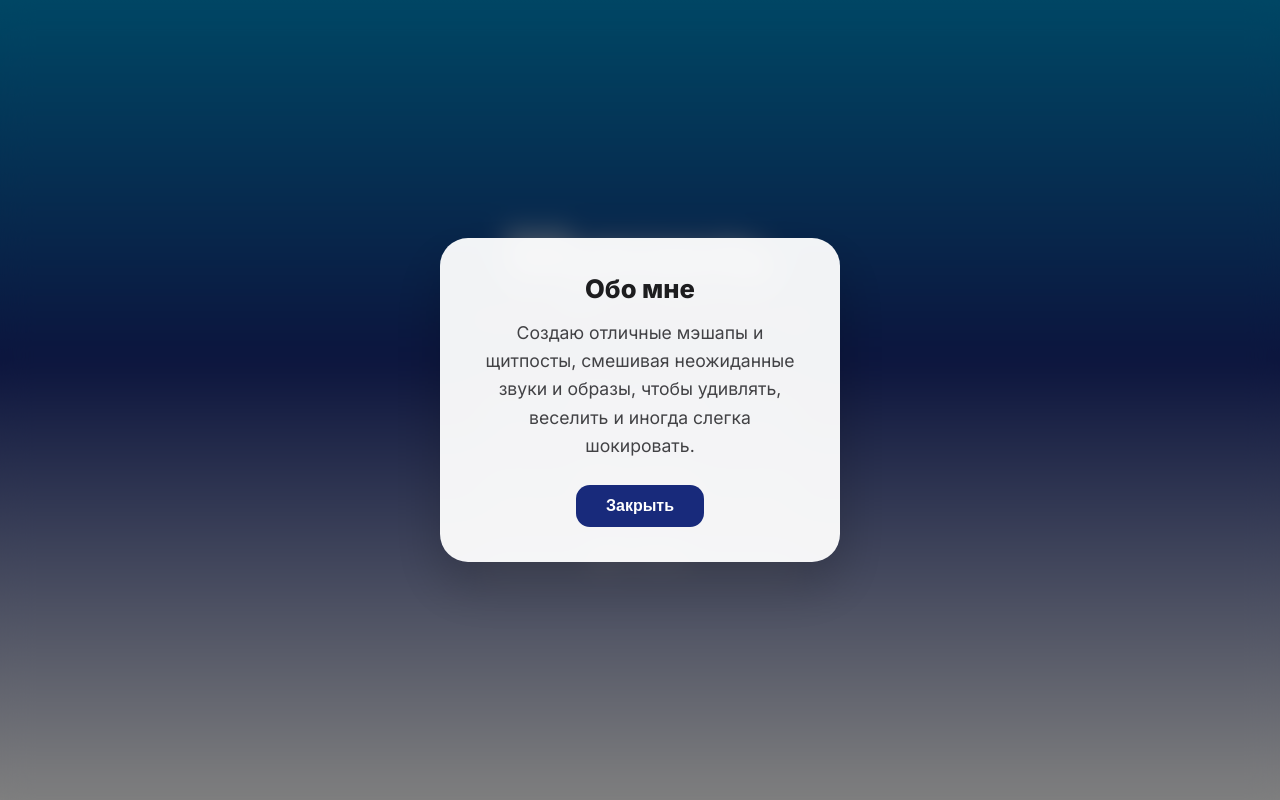
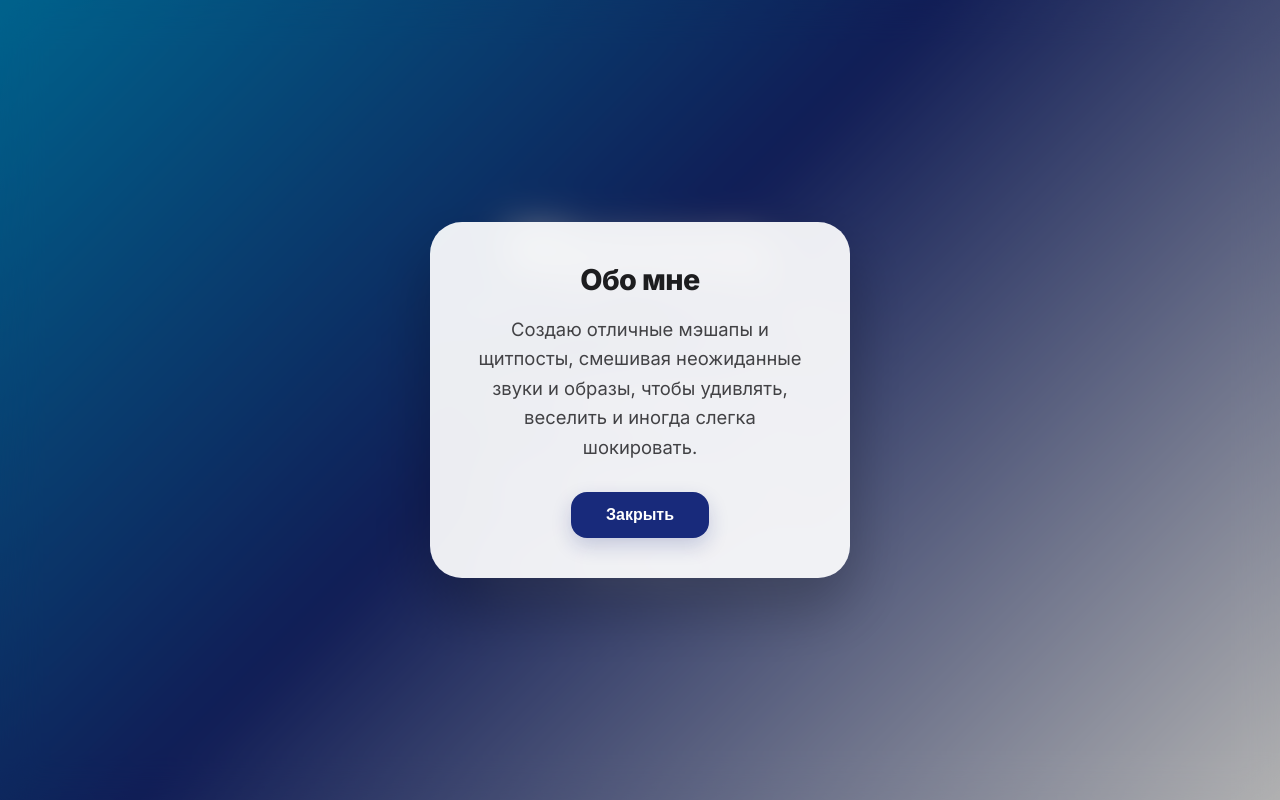
Before and after one commit to mukzel/Mukzel, a plain HTML site: page index.html in a window 1280 px wide. Both pictures are taken after a click on the button "Информация". Drawn offline with Linux system fonts and the light colour scheme.

Commit message:
index.html

```diff
--- a/index.html
+++ b/index.html
@@ -24,12 +24,12 @@
             -webkit-font-smoothing: antialiased;
         }
 
-        /* Исправленный фон: градиент теперь привязан к body напрямую */
+        /* Градиент 45 градусов против часовой стрелки (135deg в CSS) */
         body, html {
             min-height: 100vh;
             width: 100%;
             font-family: 'Inter', -apple-system, BlinkMacSystemFont, sans-serif;
-            background: linear-gradient(180deg, var(--color-top) 0%, var(--color-mid) 45%, var(--color-bottom) 100%);
+            background: linear-gradient(135deg, var(--color-top) 0%, var(--color-mid) 45%, var(--color-bottom) 100%);
             background-attachment: fixed;
             display: flex;
             align-items: center;
@@ -51,36 +51,45 @@
             z-index: 10;
         }
 
-        /* Заголовок в стиле Apple */
+        /* Плавная анимация появления (Spring-like) */
+        @keyframes appleReveal {
+            0% {
+                opacity: 0;
+                transform: scale(0.95) translateY(30px);
+                filter: blur(10px);
+            }
+            100% {
+                opacity: 1;
+                transform: scale(1) translateY(0);
+                filter: blur(0);
+            }
+        }
+
         h1 {
             font-size: 4rem;
             font-weight: 800;
             letter-spacing: -0.05em;
             color: var(--text-primary);
             margin-bottom: 10px;
-            opacity: 0;
-            transform: translateY(20px);
-            animation: fadeIn 0.8s ease forwards;
-            text-shadow: 0 4px 12px rgba(0,0,0,0.1);
+            text-shadow: 0 4px 15px rgba(0,0,0,0.15);
+            animation: appleReveal 1.2s cubic-bezier(0.16, 1, 0.3, 1) forwards;
         }
 
-        /* Подзаголовок с кнопкой информации */
         .subtitle-container {
             display: flex;
             align-items: center;
             justify-content: center;
             gap: 10px;
-            margin-bottom: 40px;
+            margin-bottom: 45px;
             opacity: 0;
-            transform: translateY(20px);
-            animation: fadeIn 0.8s ease forwards 0.2s;
+            animation: appleReveal 1.2s cubic-bezier(0.16, 1, 0.3, 1) forwards 0.2s;
         }
 
         p.subtitle {
             font-size: 1.1rem;
             font-weight: 400;
             color: rgba(255, 255, 255, 0.9);
-            letter-spacing: 0.05em;
+            letter-spacing: 0.1em;
             text-transform: uppercase;
         }
 
@@ -96,26 +105,24 @@
             justify-content: center;
             cursor: pointer;
             font-size: 16px;
-            transition: all 0.3s ease;
+            transition: all 0.4s cubic-bezier(0.4, 0, 0.2, 1);
             backdrop-filter: blur(8px);
             -webkit-backdrop-filter: blur(8px);
         }
 
         .info-btn:hover {
-            background: rgba(255, 255, 255, 0.3);
-            transform: scale(1.1);
+            background: rgba(255, 255, 255, 0.35);
+            transform: scale(1.15) rotate(10deg);
+            box-shadow: 0 0 15px rgba(255,255,255,0.2);
         }
 
-        /* Кнопки соцсетей */
+        /* Ссылки с задержкой появления */
         .links {
             display: flex;
             flex-direction: column;
-            gap: 15px;
+            gap: 18px;
             width: 100%;
             max-width: 320px;
-            opacity: 0;
-            transform: translateY(20px);
-            animation: fadeIn 0.8s ease forwards 0.4s;
         }
 
         .btn {
@@ -129,16 +136,28 @@
             backdrop-filter: blur(15px);
             -webkit-backdrop-filter: blur(15px);
             border: 1px solid var(--glass-border);
-            border-radius: 20px;
+            border-radius: 22px;
             font-weight: 600;
             font-size: 1.1rem;
-            transition: all 0.3s cubic-bezier(0.4, 0, 0.2, 1);
+            opacity: 0;
+            animation: appleReveal 1s cubic-bezier(0.16, 1, 0.3, 1) forwards;
+            transition: all 0.5s cubic-bezier(0.16, 1, 0.3, 1);
         }
 
+        /* Задержки для каждой кнопки */
+        .btn:nth-child(1) { animation-delay: 0.4s; }
+        .btn:nth-child(2) { animation-delay: 0.5s; }
+        .btn:nth-child(3) { animation-delay: 0.6s; }
+
         .btn:hover {
-            background: rgba(255, 255, 255, 0.2);
-            transform: scale(1.03);
-            box-shadow: 0 10px 30px rgba(0, 0, 0, 0.1);
+            background: rgba(255, 255, 255, 0.25);
+            transform: translateY(-4px) scale(1.02);
+            box-shadow: 0 15px 35px rgba(0, 0, 0, 0.15);
+            border-color: rgba(255, 255, 255, 0.4);
+        }
+
+        .btn:active {
+            transform: translateY(-1px) scale(0.98);
         }
 
         /* Модальное окно */
@@ -148,75 +167,75 @@
             left: 0;
             width: 100%;
             height: 100%;
-            background: rgba(0, 0, 0, 0.5);
-            backdrop-filter: blur(15px);
-            -webkit-backdrop-filter: blur(15px);
+            background: rgba(0, 0, 0, 0.3);
+            backdrop-filter: blur(0px);
+            -webkit-backdrop-filter: blur(0px);
             display: flex;
             align-items: center;
             justify-content: center;
             z-index: 1000;
             opacity: 0;
             visibility: hidden;
-            transition: all 0.4s ease;
+            transition: all 0.6s cubic-bezier(0.16, 1, 0.3, 1);
         }
 
         .modal-overlay.active {
             opacity: 1;
             visibility: visible;
+            backdrop-filter: blur(20px);
+            -webkit-backdrop-filter: blur(20px);
         }
 
         .modal-content {
-            background: rgba(255, 255, 255, 0.95);
-            padding: 35px;
-            border-radius: 28px;
-            max-width: 400px;
+            background: rgba(255, 255, 255, 0.92);
+            padding: 40px;
+            border-radius: 32px;
+            max-width: 420px;
             width: 85%;
             text-align: center;
-            transform: scale(0.9);
-            transition: all 0.4s cubic-bezier(0.34, 1.56, 0.64, 1);
-            box-shadow: 0 25px 50px rgba(0, 0, 0, 0.2);
+            transform: scale(0.8) translateY(20px);
+            transition: all 0.6s cubic-bezier(0.16, 1, 0.3, 1);
+            box-shadow: 0 30px 60px rgba(0, 0, 0, 0.25);
         }
 
         .modal-overlay.active .modal-content {
-            transform: scale(1);
+            transform: scale(1) translateY(0);
         }
 
         .modal-content h3 {
             color: var(--text-dark);
-            margin-bottom: 15px;
-            font-size: 1.6rem;
+            margin-bottom: 18px;
+            font-size: 1.8rem;
             font-weight: 700;
+            letter-spacing: -0.02em;
         }
 
         .modal-content p {
             color: #424245;
             line-height: 1.6;
-            font-size: 1.1rem;
+            font-size: 1.15rem;
         }
 
         .close-modal {
-            margin-top: 25px;
+            margin-top: 30px;
             background: var(--color-mid);
             color: white;
             border: none;
-            padding: 12px 30px;
-            border-radius: 14px;
+            padding: 14px 35px;
+            border-radius: 16px;
             cursor: pointer;
             font-weight: 600;
             font-size: 1rem;
-            transition: transform 0.2s ease;
+            transition: all 0.3s ease;
+            box-shadow: 0 8px 20px rgba(24, 42, 123, 0.2);
         }
 
-        .close-modal:active {
-            transform: scale(0.95);
+        .close-modal:hover {
+            transform: translateY(-2px);
+            box-shadow: 0 12px 25px rgba(24, 42, 123, 0.3);
         }
 
-        /* SVG */
-        .btn svg { margin-right: 12px; width: 22px; height: 22px; fill: currentColor; }
-
-        @keyframes fadeIn {
-            to { opacity: 1; transform: translateY(0); }
-        }
+        .btn svg { margin-right: 14px; width: 22px; height: 22px; fill: currentColor; }
 
         @media (max-width: 480px) {
             h1 { font-size: 3.2rem; }
@@ -275,12 +294,10 @@
             modal.classList.remove('active');
         });
 
-        // Закрытие по клику вне контента
         modal.addEventListener('click', (e) => {
             if (e.target === modal) modal.classList.remove('active');
         });
 
-        // Закрытие по клавише Esc
         document.addEventListener('keydown', (e) => {
             if (e.key === 'Escape') modal.classList.remove('active');
         });
```
